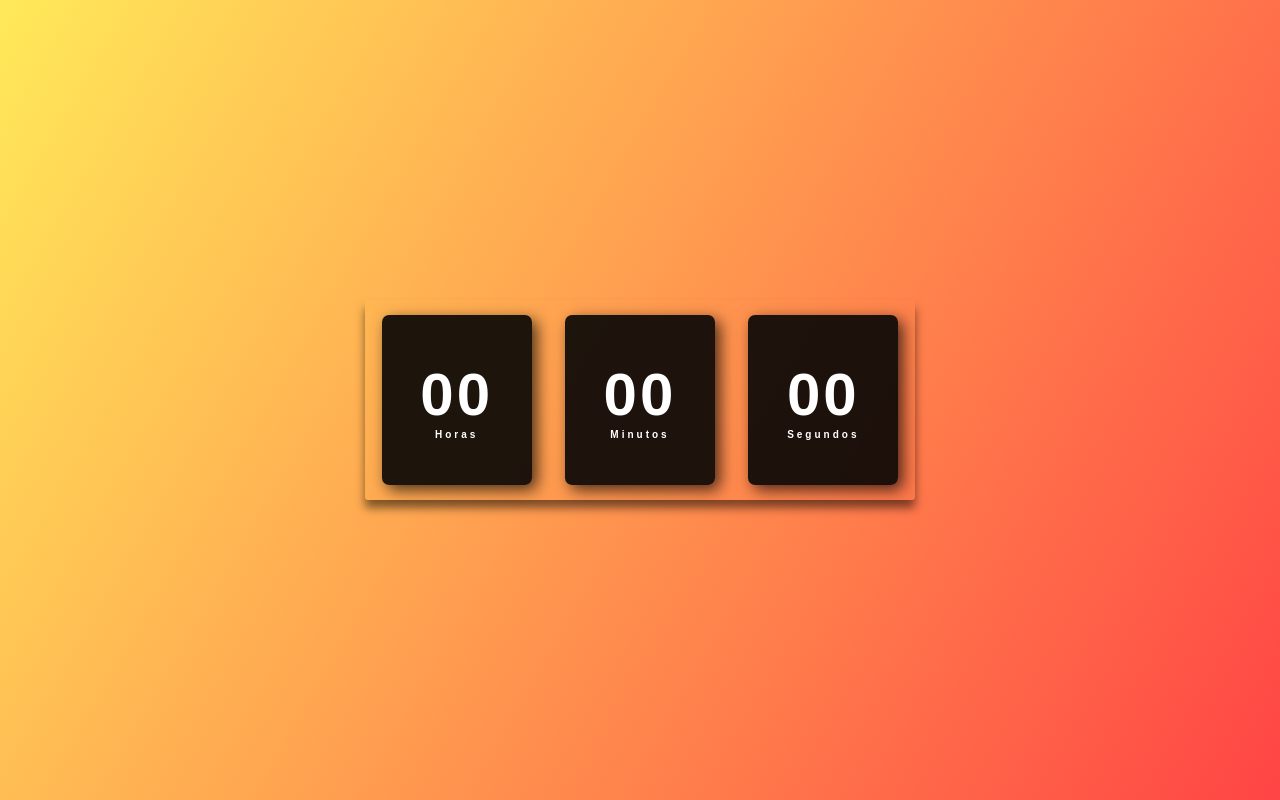
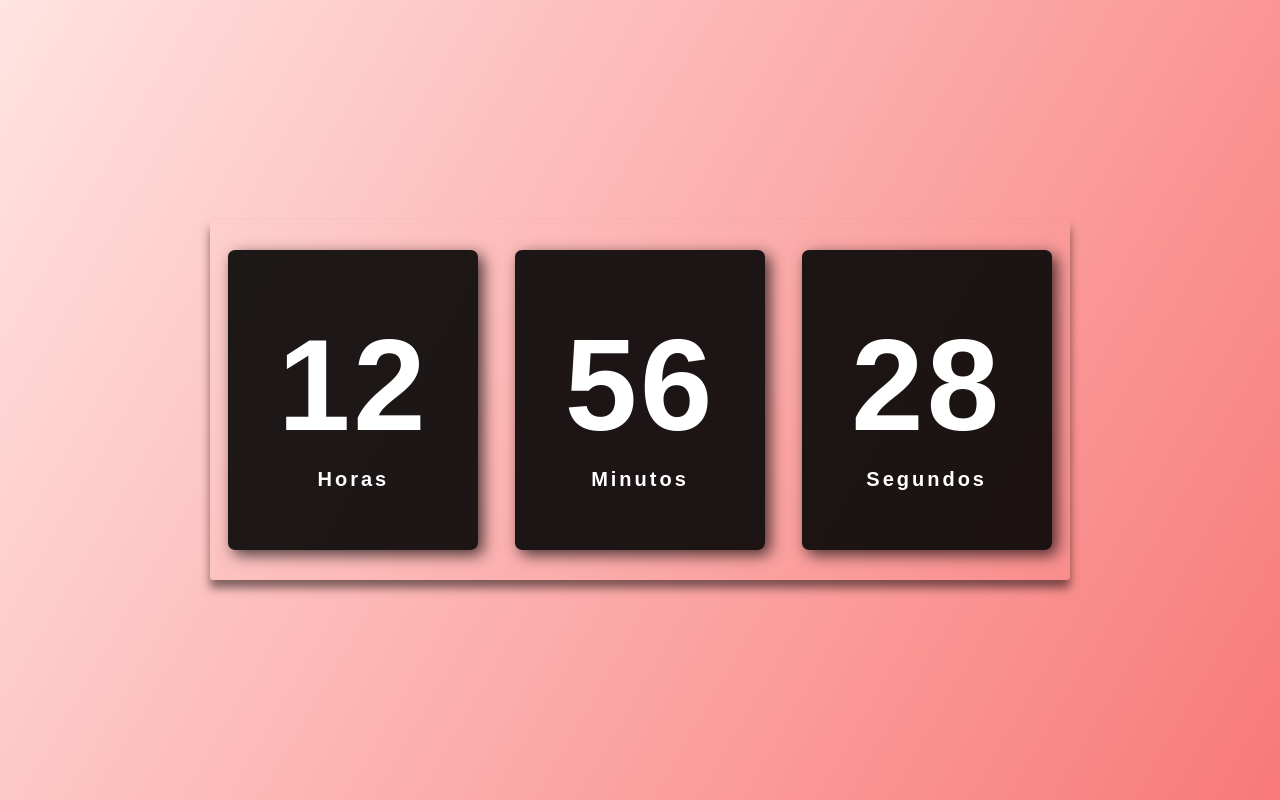
Before and after one commit to MariaCastr0/Relogio-Digital, a plain HTML site: page index.html in a window 1280 px wide. Drawn offline with Linux system fonts and the light colour scheme.

Commit message:
Relógio Digital completo

```diff
--- a/arquivos/css/style.css
+++ b/arquivos/css/style.css
@@ -8,7 +8,7 @@
 
 body {
     height: 100vh;
-    background: linear-gradient(120deg, #ffe53bd8, #ff2525da);
+    background: linear-gradient(120deg, #FFE4E1, #f87979);
     display: flex;
     align-items: center;
     justify-content: center;
@@ -18,16 +18,16 @@ body {
     display: flex;
     align-items: center;
     justify-content: space-around;
-    height: 200px;
-    width: 550px;
+    height: 360px;
+    width: 860px;
     background: transparent;
     border-radius: 3px;
     box-shadow: 0px 8px 10px rgba(0, 0, 0, .5);
 }
 
 .relogio div {
-    height: 170px;
-    width: 150px;
+    height: 300px;
+    width: 250px;
     display: flex;
     flex-direction: column;
     align-items: center;
@@ -41,9 +41,10 @@ body {
 
 .relogio span {
     font-weight: bolder;
-    font-size: 60px;
+    font-size: 130px;
 }
 
 .relogio span.tempo {
-    font-size: 10px;
+    font-size: 20px;
+    padding-top: 8px;
 }
--- a/arquivos/js/script.js
+++ b/arquivos/js/script.js
@@ -0,0 +1,21 @@
+const horas = document.getElementById('horas');
+const minutos = document.getElementById('minutos');
+const segundos = document.getElementById('segundos');
+
+const relogio = setInterval(function time() {
+    let dateToday = new Date();
+    let hr = dateToday.getHours();
+    let min = dateToday.getMinutes();
+    let s = dateToday.getSeconds();
+
+    if (hr < 10) hr = '0' + hr;
+
+    if (min < 10) min = '0' + min;
+
+    if (s < 10) s = '0' + s;
+
+    horas.textContent = hr;
+    minutos.textContent = min;
+    segundos.textContent = s;
+
+})
--- a/index.html
+++ b/index.html
@@ -29,5 +29,7 @@
 
     </div>
 
+    <script src="arquivos/js/script.js"></script>
+
 </body>
 </html>
```
